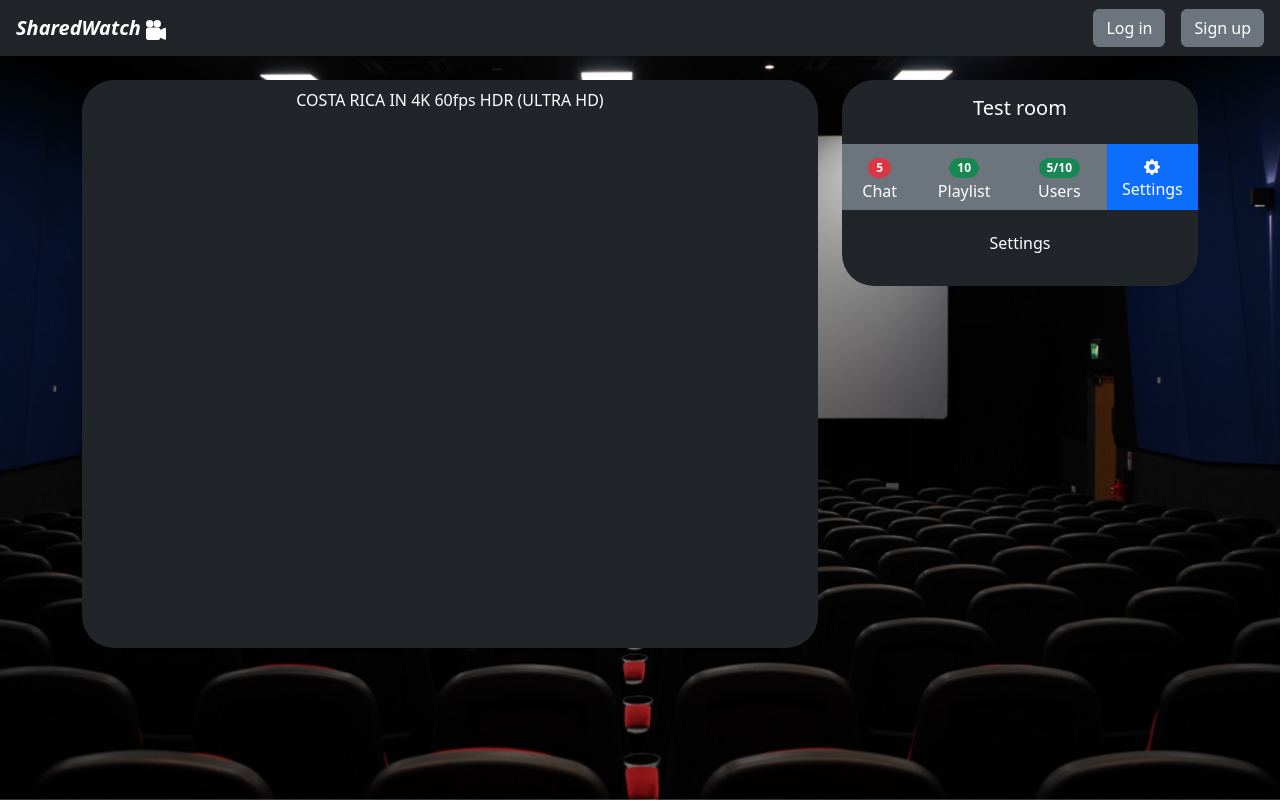
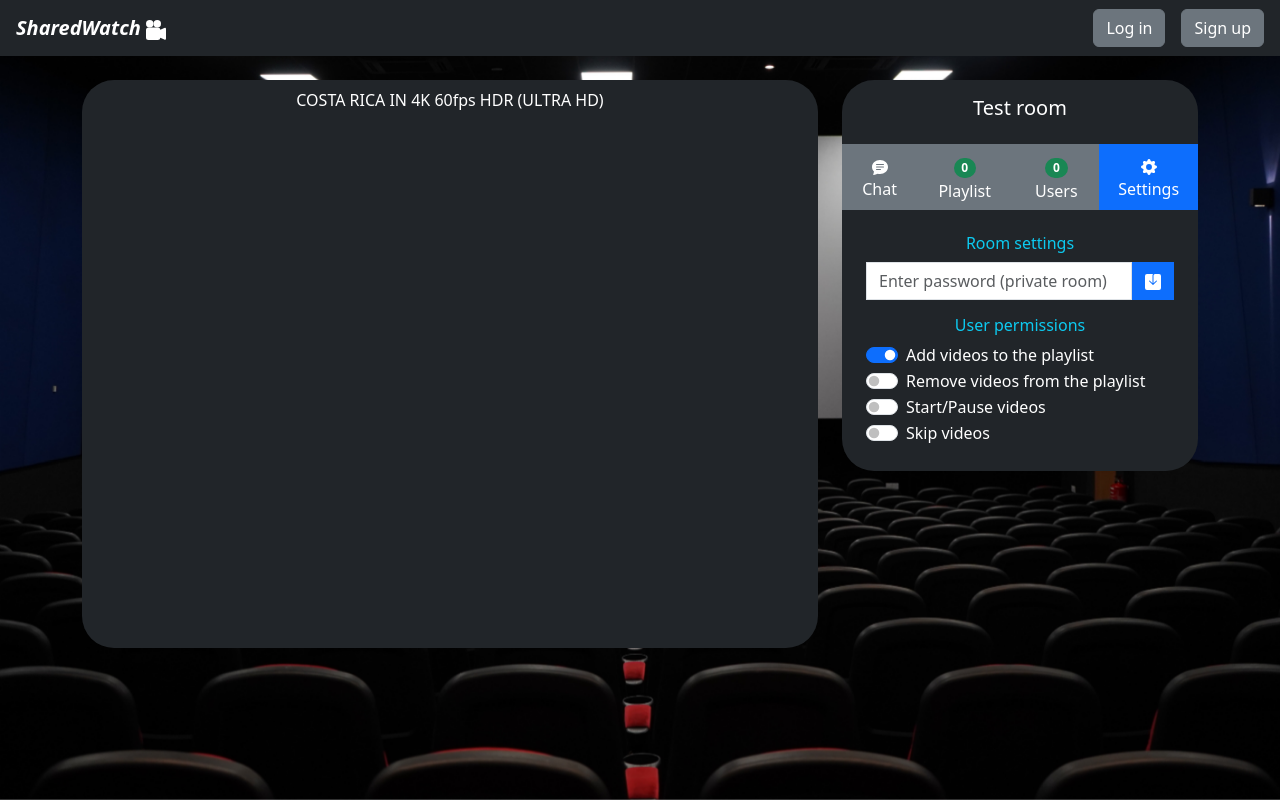
Before and after one commit to hynas321/Shared-Watch, a React (Vite) app in the folder react-app/: page /room/1 in a window 1280 px wide. Both pictures are taken after a click on the button "Settings". Built offline with nearby package versions, Linux system fonts and the light colour scheme.

Commit message:
Set settings options, update design

```diff
--- a/react-app/src/App.css
+++ b/react-app/src/App.css
@@ -37,6 +37,10 @@
   text-decoration: none;
 }
 
+.chat-message {
+  overflow-wrap: break-word;
+}
+
 .main-menu-list {
   height: 400px;
 }
--- a/react-app/src/components/Chat.tsx
+++ b/react-app/src/components/Chat.tsx
@@ -4,7 +4,11 @@ import { ChatMessage } from "../types/ChatMessage";
 import { TextInput } from "./TextInput";
 import { BsSendFill } from "react-icons/bs";
 
-export default function Chat() {
+export interface ChatProps {
+  onChange?: (chatMessages: ChatMessage[]) => void;
+}
+
+export default function Chat({onChange}: ChatProps) {
   const [chatMessages, setChatMessages] = useState<ChatMessage[]>([]);
   const [currentChatMessageText, setCurrentChatMessageText] = useState<string>("");
   const messagesRef = useRef<HTMLDivElement>(null);
@@ -24,14 +28,24 @@ export default function Chat() {
       return;
     }
 
+    const date = new Date();
+    const currentDate: string = `${date.getHours()}:${date.getMinutes()}:${date.getSeconds()}`
+
     const newChatMessage: ChatMessage = {
       username: "User1",
-      text: currentChatMessageText
+      text: currentChatMessageText,
+      date: currentDate
     }
 
     setChatMessages([...chatMessages, newChatMessage])
     setCurrentChatMessageText("");
   };
+
+  useEffect(() => {
+    if (onChange) {
+      onChange(chatMessages);
+    }
+  }, [chatMessages]);
 
   const handleEnterPress = (key: string) => {
     if (key === "Enter") {
@@ -43,6 +57,7 @@ export default function Chat() {
     <>
       <div className="d-flex mb-3">
         <TextInput
+          classNames="form-control rounded-0"
           value={currentChatMessageText}
           placeholder="Enter your message"
           onChange={handleTextInputChange}
@@ -50,7 +65,7 @@ export default function Chat() {
         />
         <Button
           text={<BsSendFill />}
-          classNames="btn btn-primary"
+          classNames="btn btn-primary rounded-0"
           onClick={handleSendMessage}
         />
       </div>
@@ -62,8 +77,11 @@ export default function Chat() {
               key={index}
               className="border border-secondary list-group-item bg-muted border-2"
             >
-              <span className="text-primary"><b>{chatMessage.username}</b>: </span>
-              <span className="text-dark">{chatMessage.text}</span>
+              <div className="d-block chat-message">
+                <small className="text-muted">{`(${chatMessage.date})`} </small>
+                <span className="text-primary"><b>{chatMessage.username}: </b> </span>
+                <span className="text-dark">{chatMessage.text}</span>
+              </div>
             </li>
           ))
         ) :
--- a/react-app/src/components/ControlPanel.tsx
+++ b/react-app/src/components/ControlPanel.tsx
@@ -1,19 +1,37 @@
 import { useEffect, useState } from "react";
 import { PanelsEnum } from "../enums/PanelsEnum";
 import Button from "./Button";
-import { BsGearFill } from 'react-icons/bs';
+import { BsFillChatTextFill, BsGearFill } from 'react-icons/bs';
 import Chat from "./Chat";
 import Playlist from "./Playlist";
 import Users from "./Users";
 import Settings from "./Settings";
+import { ChatMessage } from "../types/ChatMessage";
+import { QueuedVideo } from "../types/QueuedVideo";
+import { User } from "../types/User";
 
 export default function ControlPanel() {
   const [activePanel, setActivePanel] = useState<PanelsEnum>(PanelsEnum.Chat);
+  const [unreadChatMessagesCount, setUnreadChatMessagesCount] = useState<number>(0);
+  const [queuedVideosCount, setQueuedVideosCount] = useState<number>(0);
+  const [usersCount, setUsersCount] = useState<number>(0);
 
   useEffect(() => {}, [activePanel])
 
   const handlePanelButtonClick = (panelsEnumValue: PanelsEnum) => {
     setActivePanel(panelsEnumValue);
+  }
+
+  const handleChatChange = (chatMessages: ChatMessage[]) => {
+    setUnreadChatMessagesCount(chatMessages.length);
+  }
+
+  const handlePlaylistChange = (queuedVideos: QueuedVideo[]) => {
+    setQueuedVideosCount(queuedVideos.length);
+  }
+
+  const handleUsers = (users: User[]) => {
+    setUsersCount(users.length);
   }
 
   return (
@@ -24,31 +42,47 @@ export default function ControlPanel() {
       <div className="row">
         <div className="btn-group" role="group">
           <Button
-            text={<><span className="badge rounded-pill bg-danger mt-2">5</span> Chat</>}
+            text={
+              unreadChatMessagesCount !== 0 ? (
+                <><span className="badge rounded-pill bg-danger mt-2">{unreadChatMessagesCount}</span> Chat</>
+              ) : (
+                <><BsFillChatTextFill /> Chat</>
+              )
+            }
             classNames={activePanel === PanelsEnum.Chat ? "btn btn-primary btn-rectangular" : "btn btn-secondary btn-rectangular"}
             onClick={() => handlePanelButtonClick(PanelsEnum.Chat)}
           />
           <Button
-            text={<><span className="badge rounded-pill bg-success mt-2">10</span> Playlist</>}
+            text={
+              <>
+                <span className="badge rounded-pill bg-success mt-2">{queuedVideosCount}</span> Playlist
+              </>
+            }
             classNames={activePanel === PanelsEnum.Playlist ? "btn btn-primary btn-rectangular" : "btn btn-secondary btn-rectangular"}
             onClick={() => handlePanelButtonClick(PanelsEnum.Playlist)}
           />
           <Button
-            text={<><span className="badge rounded-pill bg-success mt-2">5/10</span> Users</>}
+            text={
+              <>
+                <span className="badge rounded-pill bg-success mt-2">{usersCount}</span> Users
+              </>
+            }
             classNames={activePanel === PanelsEnum.Users ? "btn btn-primary btn-rectangular" : "btn btn-secondary btn-rectangular"}
             onClick={() => handlePanelButtonClick(PanelsEnum.Users)}
           />
           <Button
-            text={<><BsGearFill /> Settings</>}
+            text={
+              <><BsGearFill /> Settings</>
+            }
             classNames={activePanel === PanelsEnum.Settings ? "btn btn-primary btn-rectangular" : "btn btn-secondary btn-rectangular"}
             onClick={() => handlePanelButtonClick(PanelsEnum.Settings)}
           />
         </div>
       </div>
       <div className="rounded-bottom-5 bg-dark pt-4 pb-4 px-4">
-        { activePanel === PanelsEnum.Chat && <Chat /> }
-        { activePanel === PanelsEnum.Playlist && <Playlist /> }
-        { activePanel === PanelsEnum.Users && <Users /> }
+        { activePanel === PanelsEnum.Chat && <Chat onChange={handleChatChange} /> }
+        { activePanel === PanelsEnum.Playlist && <Playlist onChange={handlePlaylistChange} /> }
+        { activePanel === PanelsEnum.Users && <Users onChange={handleUsers} /> }
         { activePanel === PanelsEnum.Settings && <Settings /> }
       </div>
     </div>
--- a/react-app/src/components/Settings.tsx
+++ b/react-app/src/components/Settings.tsx
@@ -1,5 +1,81 @@
+import { useState } from "react";
+import Switch from "./Switch";
+import { TextInput } from "./TextInput";
+import Button from "./Button";
+import { BsSaveFill } from "react-icons/bs";
+
 export default function Settings() {
+  const [roomPassword, setRoomPassword] = useState<string>("");
+  const [isRoomPrivate, setIsRoomPrivate] = useState<boolean>(false);
+  const [isAddingVideosAllowed, setIsAddingVideosAllowed] = useState<boolean>(true);
+  const [isRemovingVideosAllowed, setIsRemovingVideosAllowed] = useState<boolean>(false);
+  const [isStartingPausingVideosAllowed, setIsStartingPausingVideosAllowed] = useState<boolean>(false);
+  const [isSkippingVideosAllowed, setIsSkippingVideosAllowed] = useState<boolean>(false);
+
+  const handleRoomPasswordChange = (value: string) => {
+    setIsRoomPrivate(value.length !== 0);
+    setRoomPassword(value);
+  }
+
+  const handleAddingVideosSettingChange = (checked: boolean) => {
+    setIsAddingVideosAllowed(checked);
+  }
+
+  const handleRemovingVideosSettingChange = (checked: boolean) => {
+    setIsRemovingVideosAllowed(checked);
+  }
+
+  const handleStartingPausingVideosSettingChange = (checked: boolean) => {
+    setIsStartingPausingVideosAllowed(checked);
+  }
+
+  const handleSkippingVideosSettingChange = (checked: boolean) => {
+    setIsSkippingVideosAllowed(checked);
+  }
+
   return (
-    <h6 className="text-white text-center">Settings</h6>
+    <>
+      <div className="d-block">
+        <h6 className="text-info text-center">Room settings</h6>
+        <div className="d-flex">
+          <TextInput
+            classNames="form-control rounded-0"
+            placeholder={"Enter password (private room)"}
+            value={roomPassword}
+            onChange={handleRoomPasswordChange}
+            onKeyDown={() => {}}
+          />
+          <Button
+            text={<><BsSaveFill /></>}
+            classNames="btn btn-primary rounded-0"
+            onClick={() => {}}
+          />
+        </div>
+        { null && <label className="text-white">Max users</label>}
+      </div>
+      <div className="d-block mt-3">
+        <h6 className="text-info text-center">User permissions</h6>
+        <Switch
+          label={"Add videos to the playlist"}
+          defaultIsChecked={isAddingVideosAllowed}
+          onCheckChange={handleAddingVideosSettingChange}
+        />
+        <Switch
+          label={"Remove videos from the playlist"}
+          defaultIsChecked={isRemovingVideosAllowed}
+          onCheckChange={handleRemovingVideosSettingChange}
+        />
+        <Switch
+          label={"Start/Pause videos"}
+          defaultIsChecked={isStartingPausingVideosAllowed}
+          onCheckChange={handleStartingPausingVideosSettingChange}
+        />
+        <Switch
+          label={"Skip videos"}
+          defaultIsChecked={isSkippingVideosAllowed}
+          onCheckChange={handleSkippingVideosSettingChange}
+        />
+      </div>
+    </>
   )
 }
--- /dev/null
+++ b/react-app/src/components/Switch.tsx
@@ -0,0 +1,33 @@
+import React, { useState } from 'react';
+
+export interface SwitchProps {
+  label: string;
+  defaultIsChecked: boolean;
+  onCheckChange: (checked: boolean) => void;
+}
+
+export default function Switch({ label, defaultIsChecked, onCheckChange }: SwitchProps) {
+  const [isChecked, setIsChecked] = useState(defaultIsChecked);
+
+  const handleCheckChange = (event: React.ChangeEvent<HTMLInputElement>) => {
+    const newChecked = event.target.checked;
+    setIsChecked(newChecked);
+    onCheckChange(newChecked);
+  };
+
+  return (
+    <div className="form-check form-switch">
+      <input
+        className="form-check-input"
+        type="checkbox"
+        role="switch"
+        id="flexSwitchCheckChecked"
+        checked={isChecked}
+        onChange={handleCheckChange}
+      />
+      <label className="form-check-label text-white" htmlFor="flexSwitchCheckChecked">
+        {label}
+      </label>
+    </div>
+  );
+}
--- a/react-app/src/components/TextInput.tsx
+++ b/react-app/src/components/TextInput.tsx
@@ -1,6 +1,7 @@
 import { forwardRef } from "react";
 
 export interface TextInputProps {
+  classNames: string;
   placeholder: string;
   value: string;
   onChange: (value: string) => void;
@@ -8,7 +9,7 @@ export interface TextInputProps {
 };
 
 export const TextInput = forwardRef(
-  ({ placeholder, value, onChange, onKeyDown }: TextInputProps,
+  ({ classNames, placeholder, value, onChange, onKeyDown }: TextInputProps,
     ref: React.ForwardedRef<HTMLInputElement>
   ) => {
     const handleInputChange = (event: React.ChangeEvent<HTMLInputElement>) => {
@@ -23,7 +24,7 @@ export const TextInput = forwardRef(
 
     return (
       <input
-        className="form-control"
+        className={classNames}
         ref={ref}
         type="text"
         value={value}
--- a/react-app/src/components/VideoPlayer.tsx
+++ b/react-app/src/components/VideoPlayer.tsx
@@ -1,5 +1,4 @@
 import ReactPlayer from "react-player";
-import Button from "./Button";
 
 export interface VideoPlayerProps {
   videoName: string;
--- a/react-app/src/types/ChatMessage.ts
+++ b/react-app/src/types/ChatMessage.ts
@@ -1,4 +1,5 @@
 export type ChatMessage = {
   username: string;
   text: string;
+  date: string;
 }
--- a/react-app/src/types/User.ts
+++ b/react-app/src/types/User.ts
@@ -1,3 +1,4 @@
 export type User = {
   username: string;
+  isAdmin: boolean;
 }
```
Also changed, not shown: react-app/src/components/Playlist.tsx (+27 -9 lines), react-app/src/components/Users.tsx (+65 -13 lines).
